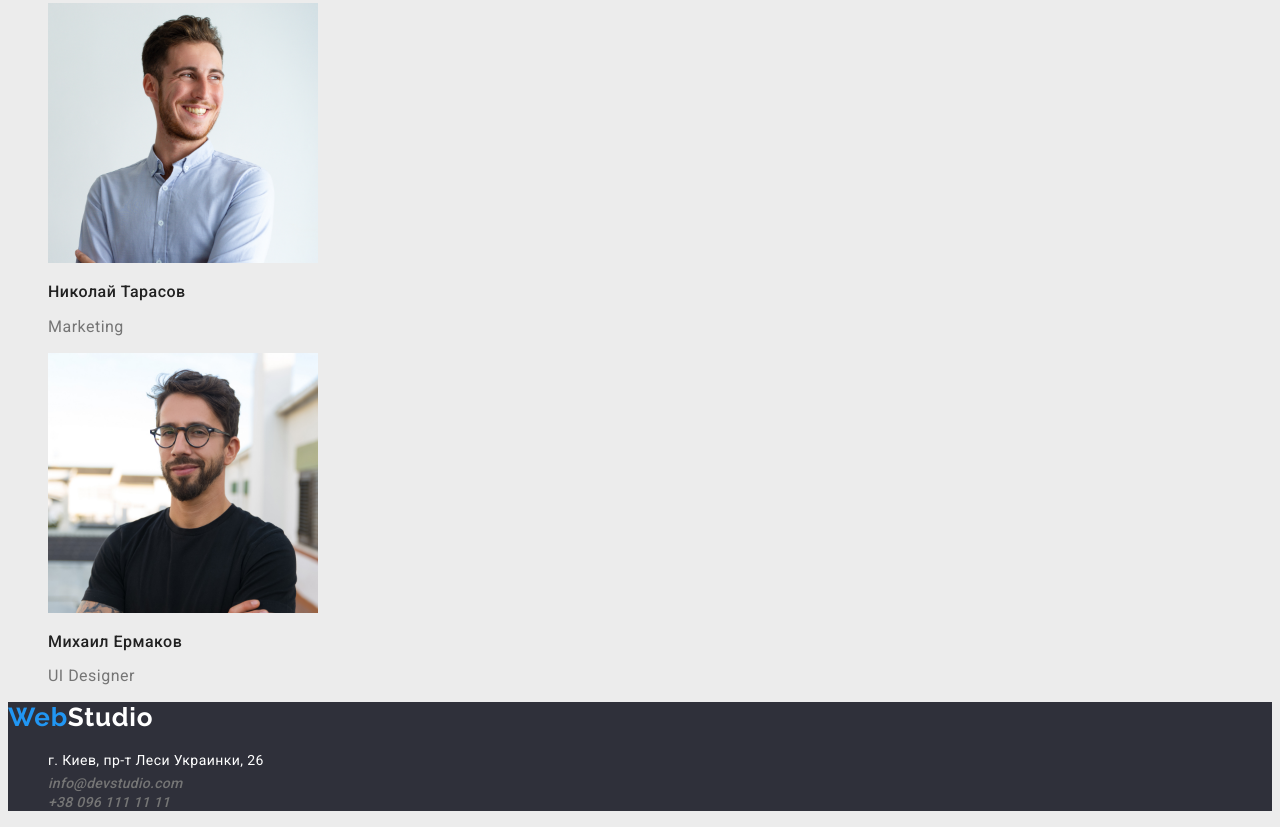
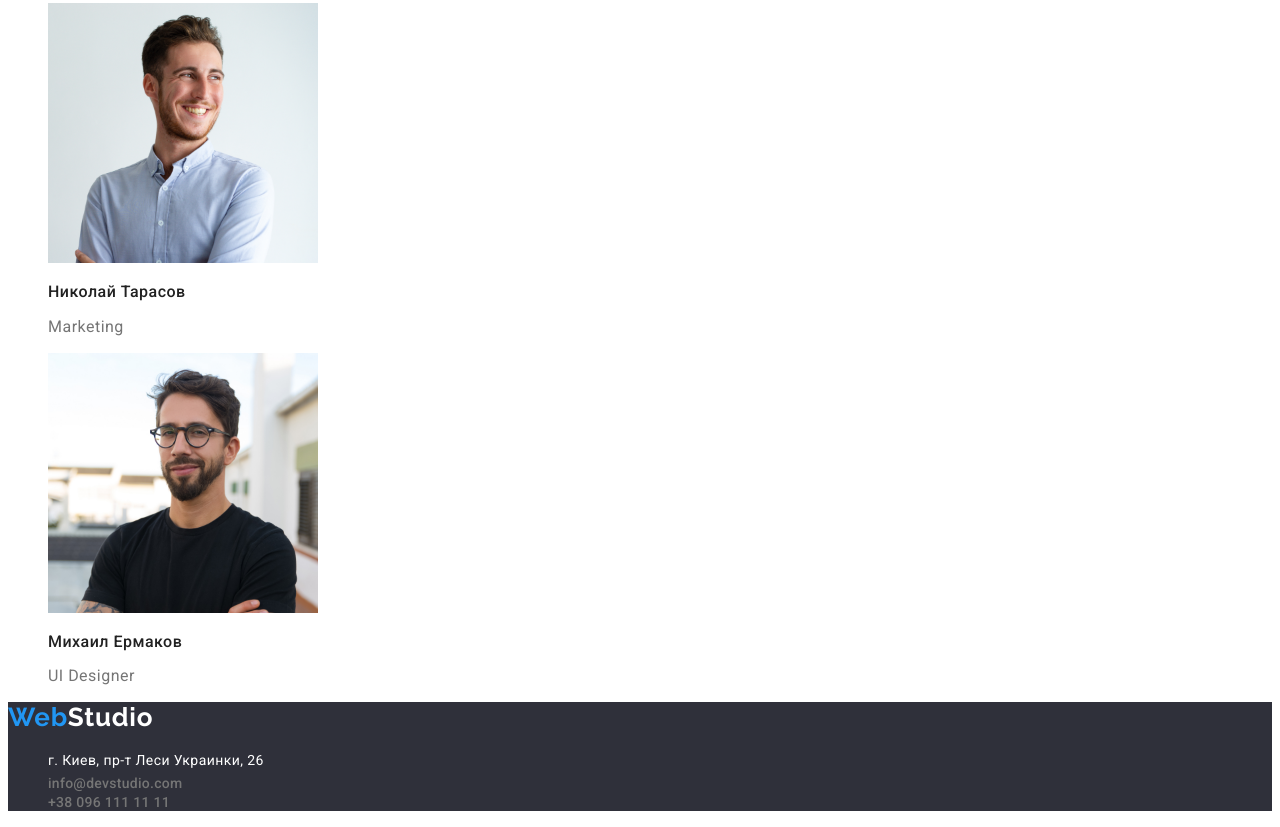
Before and after one commit to Serhii-Matskevych/goit-markup-hw-03, a plain HTML site: page index.html in a window 1280 px wide. Shown: the part 2359-3186 px from the top of the page. Drawn offline with Linux system fonts and the light colour scheme.

Commit message:
исправления дз №2

```diff
--- a/css/styles.css
+++ b/css/styles.css
@@ -9,7 +9,6 @@
 }
 /* основной фон */
 body {
-  background-color: #ececec;
   color: var(--primary-text-color);
   font-family: Roboto, sans-serif;
   letter-spacing: 0.03em;
@@ -56,6 +55,8 @@ ul {
 }
 /* ссылки */
 .auth-link {
+  font-family: Roboto, sans-serif;
+  font-style: normal;
   color: var(--title-text-color);
   font-weight: 500;
   font-size: 14px;
```
